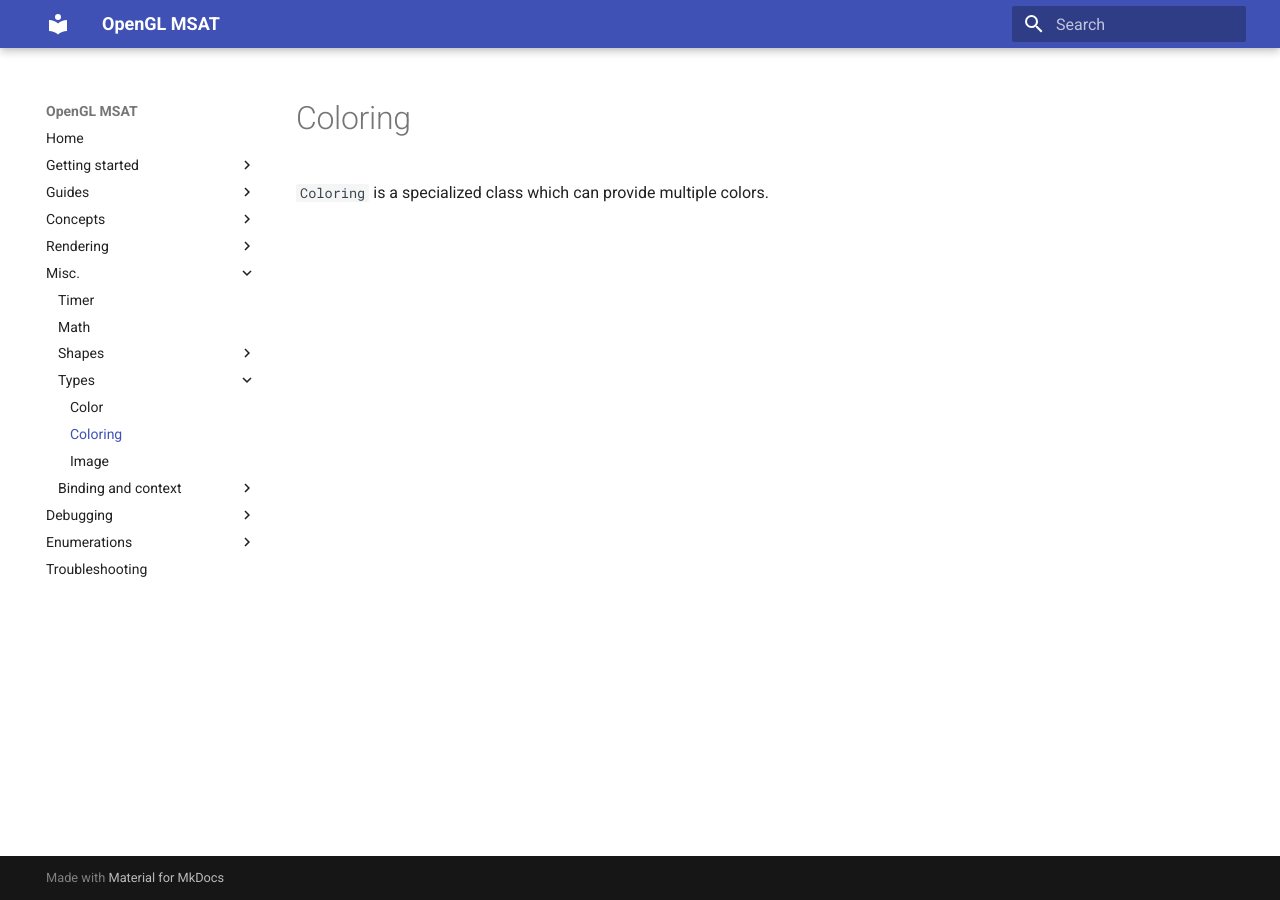
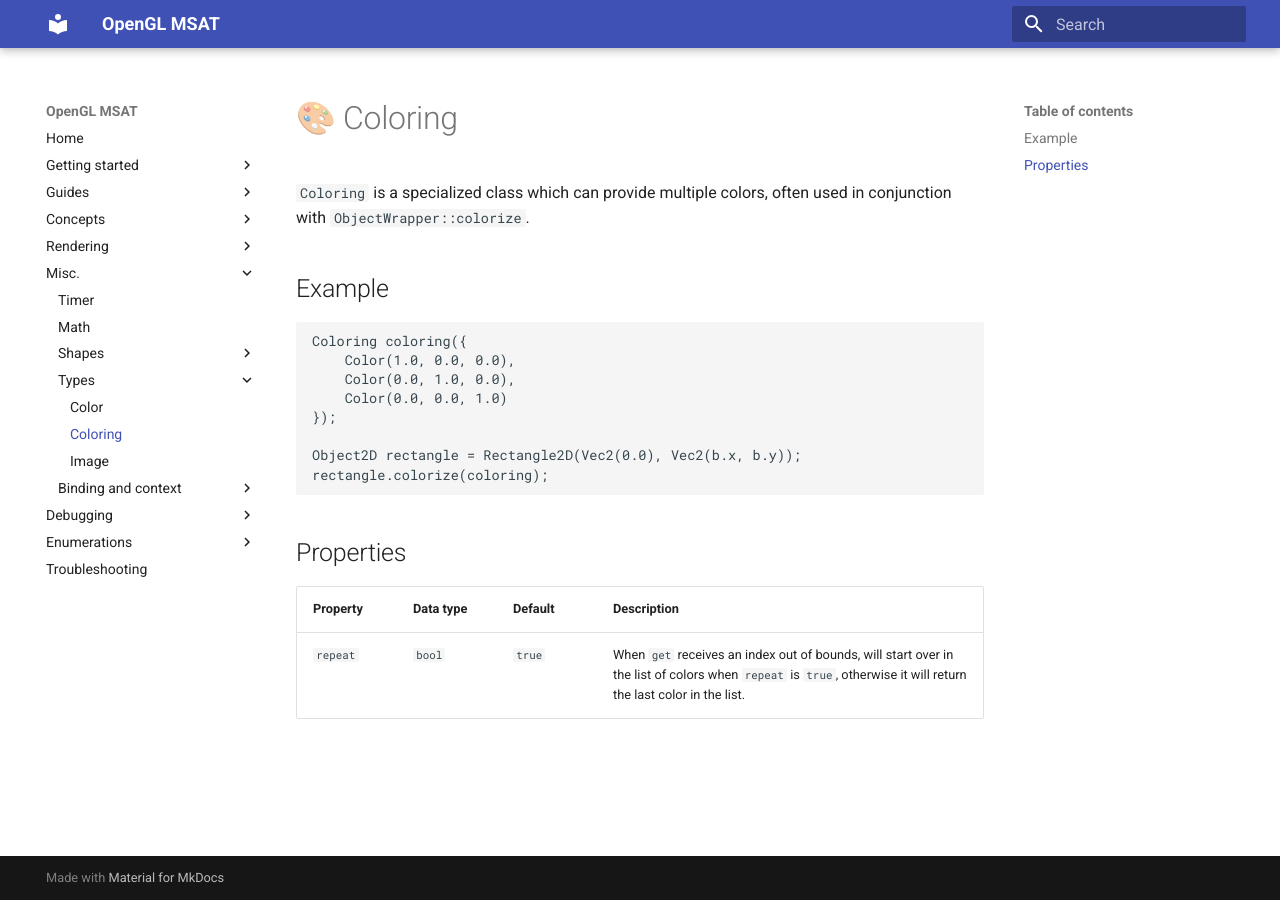
Before and after one commit to markhj/opengl-msat, an MkDocs documentation site: the page built from docs/misc/coloring.md, in a window 1280 px wide. Built offline with MkDocs 1.6.1 and Material for MkDocs 9.7.7, drawn with Linux system fonts in a browser that asks for light colours.

Commit message:
Added coloring + minor fixes

`````diff
--- a/docs/misc/coloring.md
+++ b/docs/misc/coloring.md
@@ -1,3 +1,21 @@
-# Coloring
+# 🎨 Coloring
 
-``Coloring`` is a specialized class which can provide multiple colors.
+``Coloring`` is a specialized class which can provide multiple colors, often used
+in conjunction with ``ObjectWrapper::colorize``.
+
+## Example
+````c++
+Coloring coloring({
+    Color(1.0, 0.0, 0.0),
+    Color(0.0, 1.0, 0.0),
+    Color(0.0, 0.0, 1.0)
+});
+
+Object2D rectangle = Rectangle2D(Vec2(0.0), Vec2(b.x, b.y));
+rectangle.colorize(coloring);
+````
+
+## Properties
+| Property   | Data type | Default | Description                                                                                                                                                           |
+|------------| --- | --- |-----------------------------------------------------------------------------------------------------------------------------------------------------------------------|
+| ``repeat`` | ``bool`` | ``true`` | When ``get`` receives an index out of bounds, will start over in the list of colors when ``repeat`` is ``true``, otherwise it will return the last color in the list. |
`````
Also changed, not shown: 8 other files.
